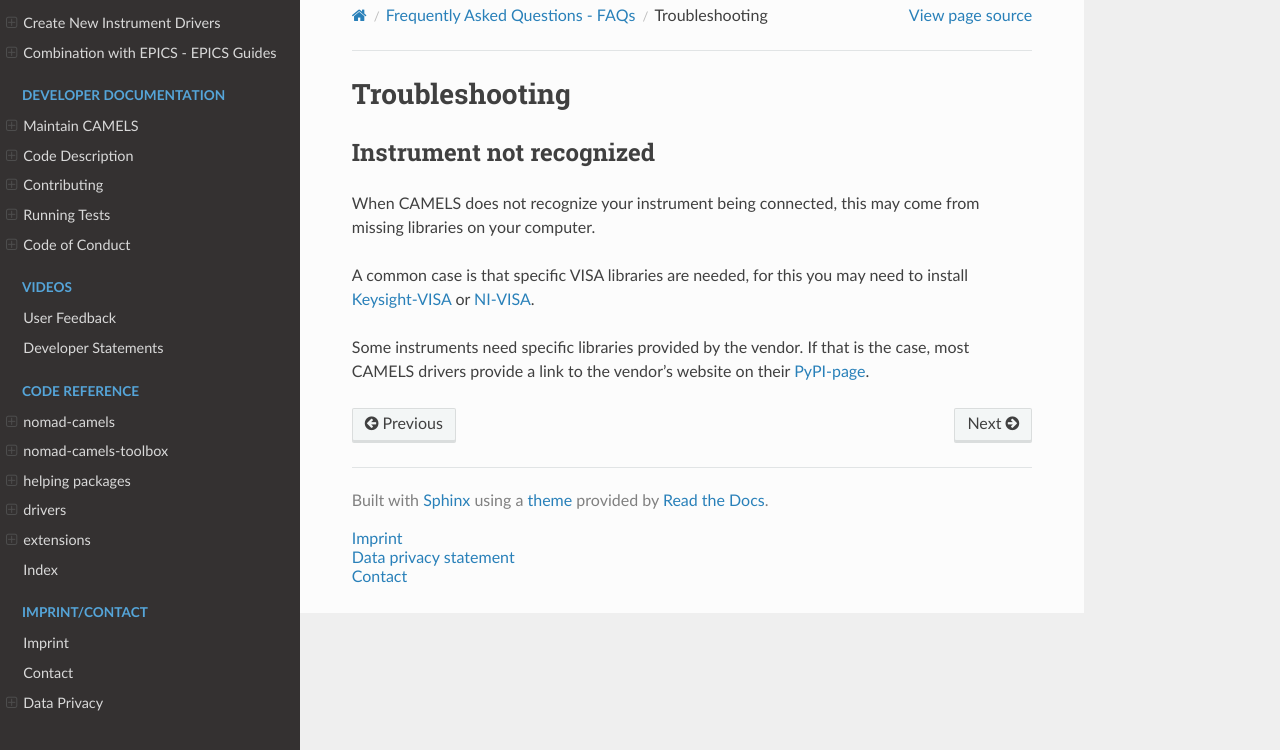
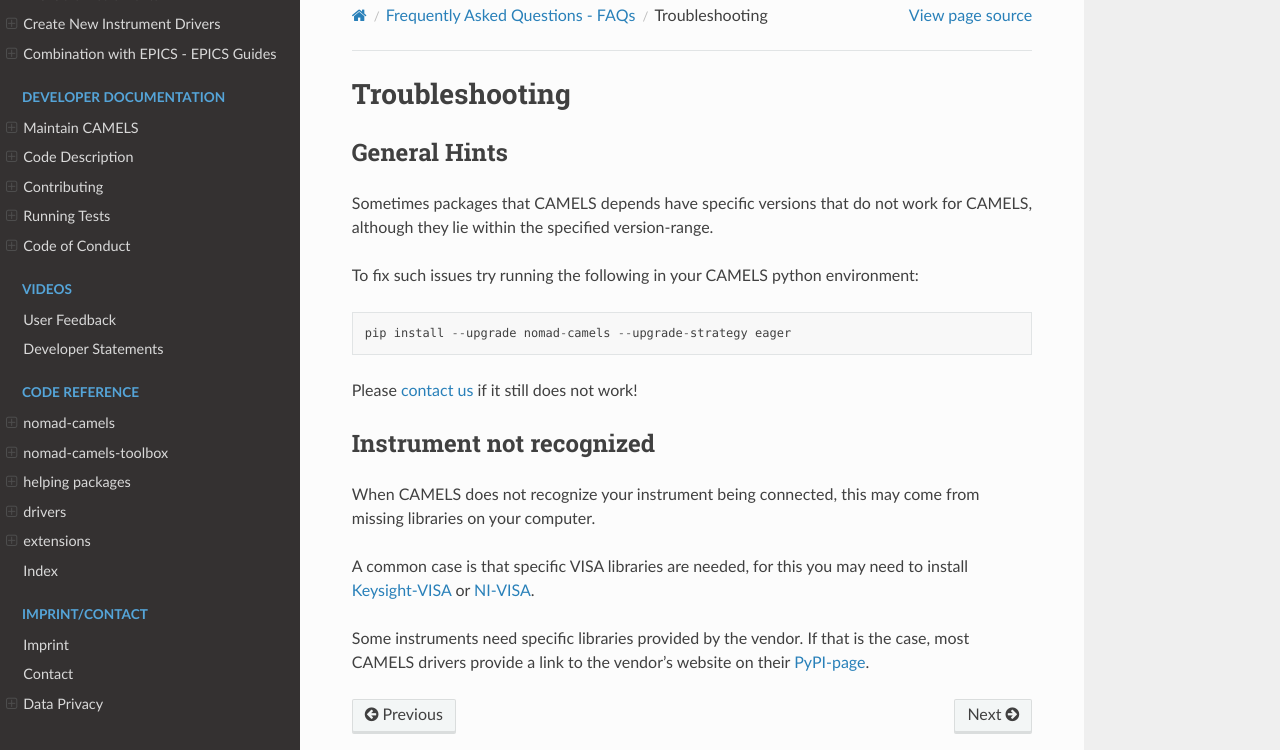
Before and after one commit to FAU-LAP/NOMAD-CAMELS, a Sphinx documentation site: the page built from docs/source/doc/faq/troubleshooting.md, in a window 1280 px wide and 900 px high, cut to the strip 150-900 px from the top of the window. Built offline with Sphinx 7.4.7 and the Read the Docs theme 3.1.0, drawn with Linux system fonts in a browser that asks for light colours; pages that are not in the unit, such as notebooks, are missing from menus; the version number is read from the project's files by our own code; some of the changed text lies outside the part shown.

Commit message:
updated troubleshooting and contacts

````diff
--- a/docs/source/doc/faq/troubleshooting.md
+++ b/docs/source/doc/faq/troubleshooting.md
@@ -1,4 +1,14 @@
 # Troubleshooting
+
+## General Hints
+Sometimes packages that CAMELS depends have specific versions that do not work for CAMELS, although they lie within the specified version-range.
+
+To fix such issues try running the following in your CAMELS python environment:
+```
+pip install --upgrade nomad-camels --upgrade-strategy eager
+```
+
+Please [contact us](../../contact.md) if it still does not work!
 
 ## Instrument not recognized
 
````
Also changed, not shown: docs/source/contact.md (+3 -2 lines), docs/source/doc/faq/faq.md (+5 -1 lines).
